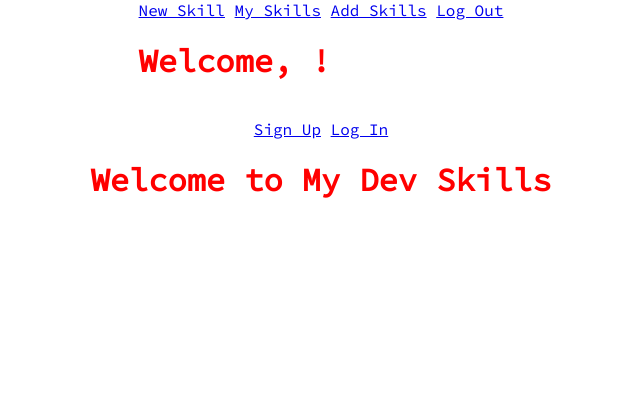
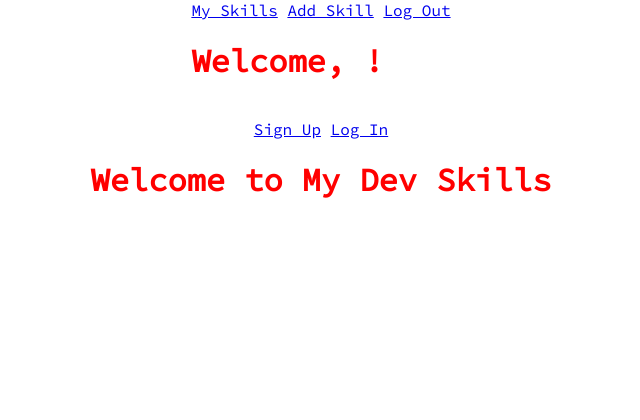
Before and after one commit to elizabethmessick/My-Dev-Skills, a Django app: page / in a window 1280 px wide. Shown: the top 420 px of the page, without its empty margins (319-959 px from the left). Run offline with Django 3.2, Linux system fonts and the light colour scheme.

Commit message:
edit skills_index under views.py

```diff
--- a/main_app/templates/base.html
+++ b/main_app/templates/base.html
@@ -15,10 +15,9 @@
 <body>
     <header>
         <nav>
-            <a href="{% url 'skills_create' %}">New Skill</a>
             <a href="/skills">My Skills</a>
-            <a href="#">Add Skills</a>
-            <a href="#">Log Out</a>
+            <a href="{% url 'skills_create' %}">Add Skill</a>
+            <a href="/logout">Log Out</a>
         </nav>
         <h1>Welcome, {{user.username}}!</h1>
     </header>
--- a/main_app/views.py
+++ b/main_app/views.py
@@ -86,7 +86,7 @@ def signup(request):
 
 
 def skills_index(request):
-    skills = Skill.objects.all()
+    skills = request.user.skill_set.all()
     return render(request, 'skills/index.html', {'skills': skills})
 
 
```
